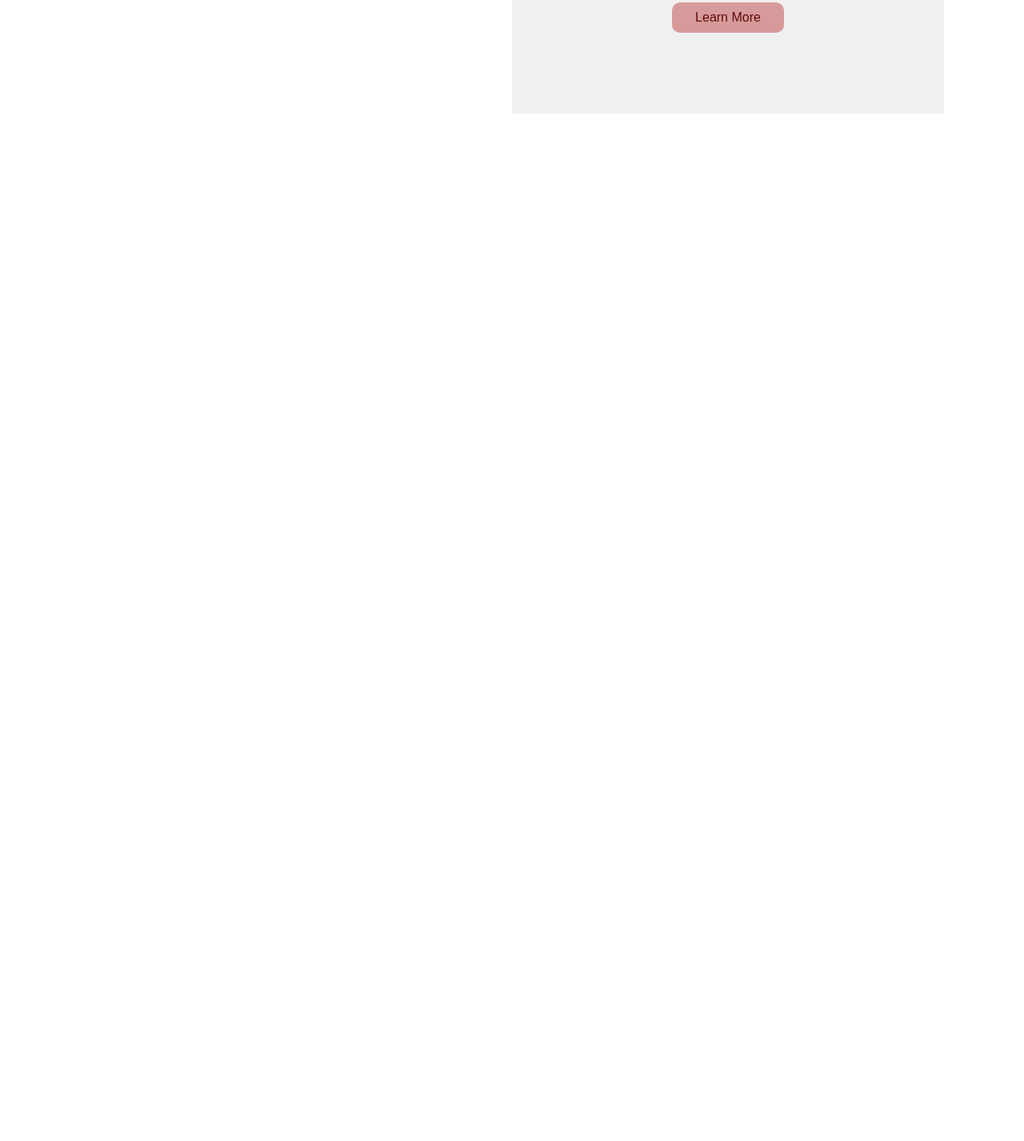
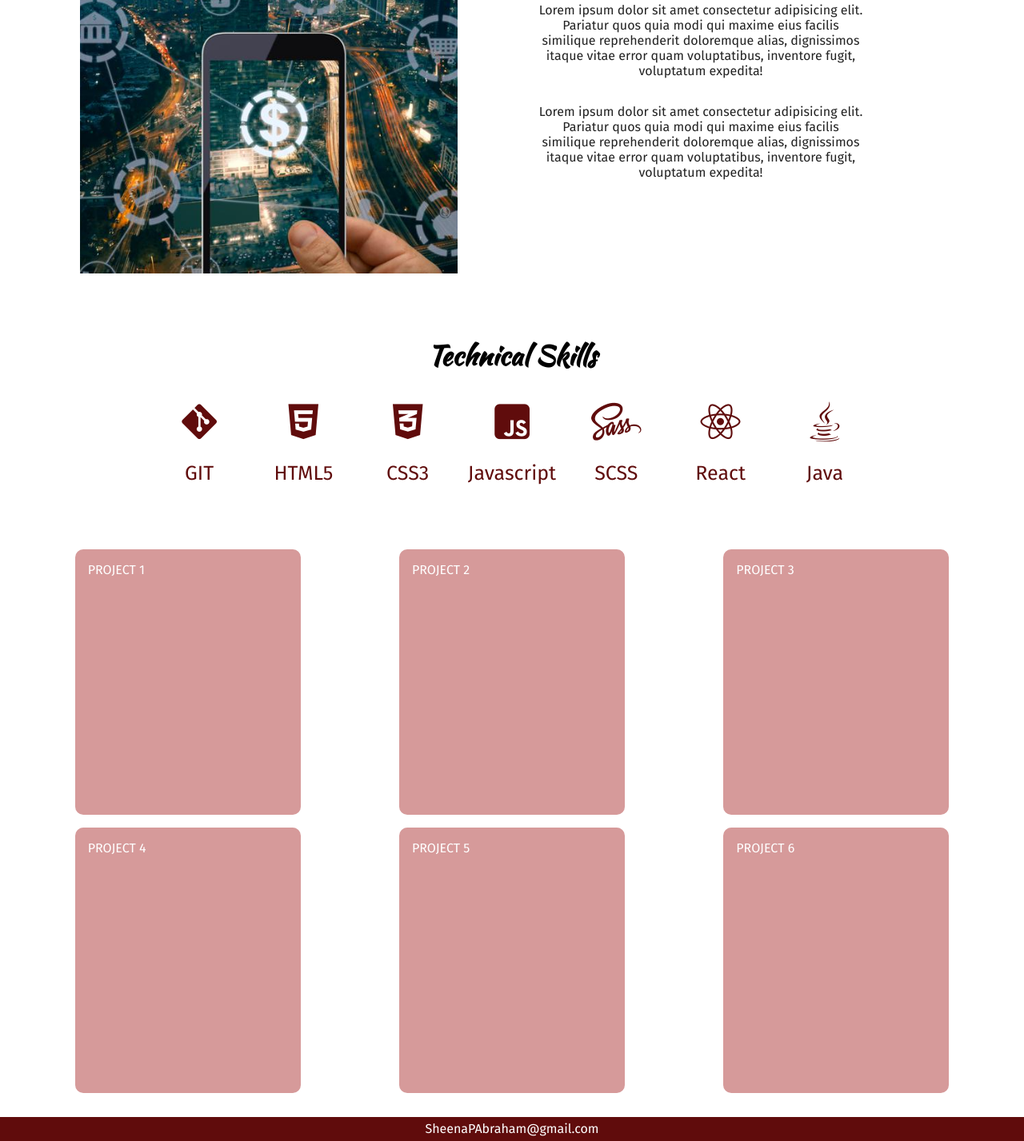
Before and after one commit to sxp0229/software-engineer-portfolio, a plain HTML site: page index.html in a window 1280 px wide. Shown: the part 743-2170 px from the top of the page at 80% size. Before the commit the page ends 985 px from the top, so only its background shows below. Drawn offline with Linux system fonts and the light colour scheme.

Commit message:
Monday version

```diff
--- a/index.html
+++ b/index.html
@@ -4,10 +4,12 @@
   <meta http-equiv="X-UA-Compatible" content="IE=edge">
   <meta name="viewport" content="width=device-width, initial-scale=1.0">
   <title>Sheena NEW</title>
+  <script src="https://kit.fontawesome.com/30ad2b3aea.js" crossorigin="anonymous"></script>
   <link rel="stylesheet" href="styles.css">
 </head>
 <body>
   <header>
+    <!-- header navigation bar -->
     <nav class="nav-grid">
       <ul>
         <li class="fullwidth"><a class="header-name" href="#">Sheena Abraham</a></li>
@@ -17,8 +19,9 @@
       </ul>
     </nav>
   </header>
+
   <div class="parent">
-
+    <!-- Intro panel with headshot and 1 line description -->
     <div class="item text-box" style="text-align:center">
       <h2>Welcome, I'm</h2>
       <h1 class="main-name">Sheena Abraham</h1>
@@ -27,19 +30,73 @@
     </div>
 
     <div class="item" style="background: url(./Sheena-headshot.jpg) center center no-repeat; background-size: cover;"></div>
-
   </div>
 
+  <!-- About me panel with fuller description -->
   <div class="parent" id="about">
+    <div class="item about" style="background: url(./fintech.jpg) center center no-repeat; background-size: cover;"></div>
 
-    <div class="item about" style="background: url(./Sheena-headshot.jpg) center center no-repeat; background-size: cover;"></div>
+    <div class="item text-box" style="text-align:center" id="about">
+      <h1 class="main-name">About me</h1>
+      <p>Lorem ipsum dolor sit amet consectetur adipisicing elit. Pariatur quos quia modi qui maxime eius facilis similique reprehenderit doloremque alias, dignissimos itaque vitae error quam voluptatibus, inventore fugit, voluptatum expedita!</p>
+      <p>Lorem ipsum dolor sit amet consectetur adipisicing elit. Pariatur quos quia modi qui maxime eius facilis similique reprehenderit doloremque alias, dignissimos itaque vitae error quam voluptatibus, inventore fugit, voluptatum expedita!</p>
+    </div>
+  </div>
 
-    <div class="item text-box" style="text-align:center">
-      <h1 class="main-name">About me</h1>
-      <h2>A Junior Software Developer based in NY</h2>
-      <a style="margin:auto" href="#" class="main-button">Learn More</a>
+  <!-- List of technical skills and corresponding icons -->
+  <div class="parent">
+    <div class="sub-name">
+      <h1>Technical Skills</h1>
+      <div class="icon-row-container">
+        <div class="icon-box">
+          <i class="fa-brands fa-git-alt fa-2x"></i>
+          <p>GIT</p>
+        </div>
+        <div class="icon-box">
+          <i class="fa-brands fa-html5 fa-2x"></i>
+          <p>HTML5</p>
+        </div>
+        <div class="icon-box">
+          <i class="fa-brands fa-css3-alt fa-2x"></i>
+          <p>CSS3</p>
+        </div>
+        <div class="icon-box">
+          <i class="fa-brands fa-square-js fa-2x"></i>
+          <p>Javascript</p>
+        </div>
+        <div class="icon-box">
+          <i class="fa-brands fa-sass fa-2x"></i>
+          <p>SCSS</p>
+        </div>
+        <div class="icon-box">
+          <i class="fa-brands fa-react fa-2x"></i>
+          <p>React</p>
+        </div>
+        <div class="icon-box">
+          <i class="fa-brands fa-java fa-2x"></i>
+          <p>Java</p>
+        </div>
+      </div>
     </div>
+  </div>
 
+  <!--  -->
+  <div class="cards">
+    <div class="card">PROJECT 1</div>
+    <div class="card">PROJECT 2</div>
+    <div class="card">PROJECT 3</div>
+    <div class="card">PROJECT 4</div>
+    <div class="card">PROJECT 5</div>
+    <div class="card">PROJECT 6</div>
+    <!-- <div class="card"><a href="#">Project 2</a></div>
+    <div class="card"><a href="#">Project 3</a></div>
+    <div class="card"><a href="#">Project 4</a></div>
+    <div class="card"><a href="#">Project 5</a></div>
+    <div class="card"><a href="#">Project 6</a></div>
+    <div class="card"><a href="#">Project 7</a></div> -->
   </div>
 </body>
+<footer>
+  <p>SheenaPAbraham@gmail.com</p>
+</footer>
 </html>
--- a/styles.scss
+++ b/styles.scss
@@ -43,15 +43,16 @@ a {
 .sub-name {
   display: block;
   font-family: $accent-font;
-  font-size: 3rem;
+  font-size: 17px;
   text-align: center;
   margin: 5px;
 }
 
 .parent {
   display: flex;
-  // flex-direction: row;
-  // font-family: arial, sans-serif;
+  justify-content: center;
+  padding: 0 40px 40px 40px;
+  border: 5px red;
 }
 
 .main-button {
@@ -74,6 +75,35 @@ a {
   }
 }
 
+#ul-tech-skills {
+  list-style-type: none;
+  margin: 0px;
+  padding: 0px;
+}
+
+.icon-row-container {
+  // font-weight: 2000;
+  display: grid;
+  grid-template-columns: repeat(4, 1fr);
+  justify-content: space-between;
+  align-items: center;
+  font-size: 25px;
+}
+
+@media (min-width: 600px) {
+  .icon-row-container { grid-template-columns: repeat(7, 1fr); }
+}
+
+.icon-box {
+  display: flex;
+  flex-direction: column;
+  margin: 0 auto;
+  padding: 10px;
+  font-family: $main-font;
+  align-items: center;
+  color: $accent-color;
+
+}
 nav {
     padding: 10px;
     font-size: 1.2em;
@@ -127,14 +157,9 @@ nav.nav-grid {
 }
 
 
-.parent {
-  display: flex;
-  font-family: arial, sans-serif;
-  padding: 0 40px 40px 40px;
-}
-
 #about {
-  padding: 0 100px 100px 100px;
+  padding: 0 100px 50px 100px;
+  background-color: white;
 }
 
 .item {
@@ -142,27 +167,42 @@ nav.nav-grid {
   padding: 2em;
   color: #ffffff;
   background: #eeeeeee1;
-  min-height: 500px;
+  min-height: 400px;
   // margin: 0 auto;
 }
 
-.item {
-  width: 50%;
-  padding: 2em;
-  color: #ffffff;
-  background: #eeeeeee1;
-  min-height: 300px;
-  // margin: 0 auto;
-}
 .text-box {
   color: #222;
   display: flex;
   flex-direction: column;
   justify-content: center;
-  // margin: 0 auto;
+}
 
-  // background: rgba(204, 204, 204, 0.928);
+.card {
+  padding: 1rem;
+  background-color: $button-color;
+  color: white;
+  height: 300px;
+  width: 250px;
+  border-radius: 10px;
 }
+.cards {
+  max-width: 1200px;
+  margin: 0 auto;
+  padding-bottom: 30px;
+  display: grid;
+  gap: 1rem;
+  justify-items: center;
+  }
+
+  @media (min-width: 600px) {
+    .cards { grid-template-columns: repeat(2, 1fr); }
+  }
+
+  @media (min-width: 900px) {
+    .cards { grid-template-columns: repeat(3, 1fr); }
+  }
+
 
 @media screen and (max-width: 600px){
 
@@ -179,4 +219,17 @@ nav.nav-grid {
     background: #aa0000;
   }
 
+  #about {
+    padding: 0 50px 50px 50px;
+    background-color: white;
+  }
 }
+
+footer {
+  display: flex;
+  background-color: $accent-color;
+  color: white;
+  height: 30px;
+  justify-content: center;
+  align-items: center;
+}
```
Also changed, not shown: Sheena-headshot.jpg (added), fintech.jpg (added), styles.css, 1 other file.
